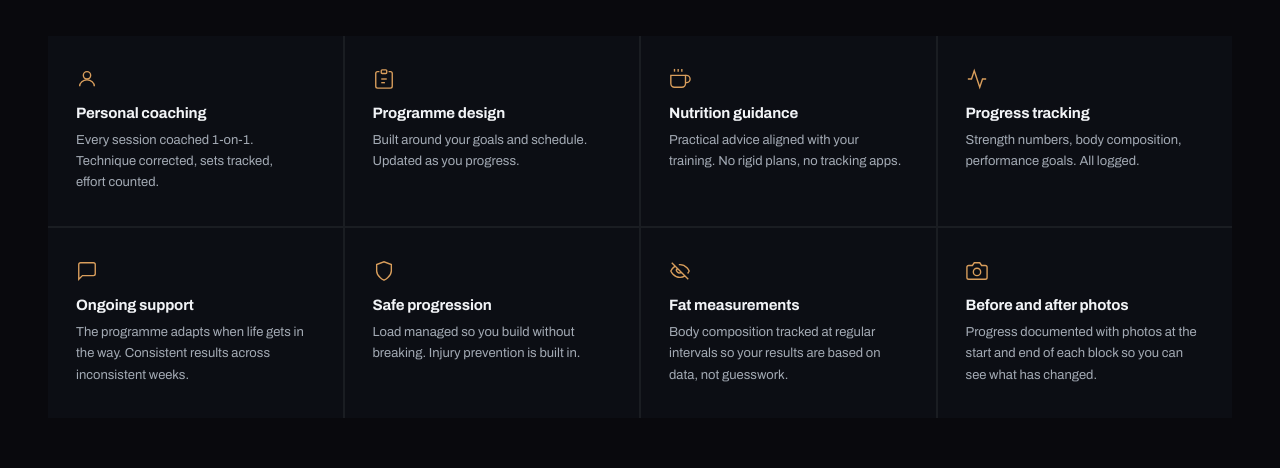
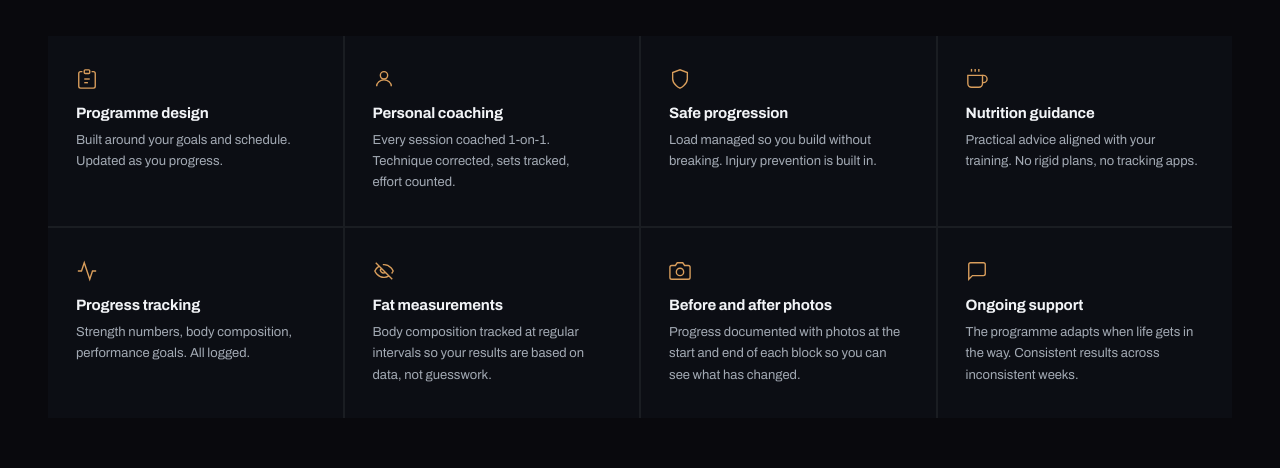
Before and after one commit to GOHSUNJIN/rebuilt, a Next.js app: page /strength in a window 1280 px wide. Shown: the part 860-1328 px from the top of the page. Built offline with nearby package versions, Linux system fonts and the light colour scheme.

Commit message:
Reorder strength page feature grid for logical reading flow

```diff
--- a/app/strength/page.tsx
+++ b/app/strength/page.tsx
@@ -26,14 +26,14 @@ const PRICING: PricingItem[] = [
 ]
 
 const INCLUDED: FeatureItem[] = [
-  { num: '01', title: 'Personal coaching',  desc: 'Every session coached 1-on-1. Technique corrected, sets tracked, effort counted.', icon: <svg viewBox="0 0 24 24" fill="none" stroke="currentColor" strokeWidth="1.5" width="22" height="22"><circle cx="12" cy="8" r="4"/><path d="M4 20c0-4 3.6-7 8-7s8 3 8 7"/></svg> },
-  { num: '02', title: 'Programme design',   desc: 'Built around your goals and schedule. Updated as you progress.', icon: <svg viewBox="0 0 24 24" fill="none" stroke="currentColor" strokeWidth="1.5" width="22" height="22"><rect x="9" y="2" width="6" height="4" rx="1"/><path d="M17 4h2a2 2 0 0 1 2 2v14a2 2 0 0 1-2 2H5a2 2 0 0 1-2-2V6a2 2 0 0 1 2-2h2"/><line x1="9" y1="12" x2="15" y2="12"/><line x1="9" y1="16" x2="13" y2="16"/></svg> },
-  { num: '03', title: 'Nutrition guidance', desc: 'Practical advice aligned with your training. No rigid plans, no tracking apps.', icon: <svg viewBox="0 0 24 24" fill="none" stroke="currentColor" strokeWidth="1.5" width="22" height="22"><path d="M18 8h1a4 4 0 0 1 0 8h-1"/><path d="M2 8h16v9a4 4 0 0 1-4 4H6a4 4 0 0 1-4-4V8z"/><line x1="6" y1="1" x2="6" y2="4"/><line x1="10" y1="1" x2="10" y2="4"/><line x1="14" y1="1" x2="14" y2="4"/></svg> },
-  { num: '04', title: 'Progress tracking',  desc: 'Strength numbers, body composition, performance goals. All logged.', icon: <svg viewBox="0 0 24 24" fill="none" stroke="currentColor" strokeWidth="1.5" width="22" height="22"><polyline points="22 12 18 12 15 21 9 3 6 12 2 12"/></svg> },
-  { num: '05', title: 'Ongoing support',       desc: 'The programme adapts when life gets in the way. Consistent results across inconsistent weeks.', icon: <svg viewBox="0 0 24 24" fill="none" stroke="currentColor" strokeWidth="1.5" width="22" height="22"><path d="M21 15a2 2 0 0 1-2 2H7l-4 4V5a2 2 0 0 1 2-2h14a2 2 0 0 1 2 2z"/></svg> },
-  { num: '06', title: 'Safe progression',      desc: 'Load managed so you build without breaking. Injury prevention is built in.', icon: <svg viewBox="0 0 24 24" fill="none" stroke="currentColor" strokeWidth="1.5" width="22" height="22"><path d="M12 22s8-4 8-10V5l-8-3-8 3v7c0 6 8 10 8 10z"/></svg> },
-  { num: '07', title: 'Fat measurements',      desc: 'Body composition tracked at regular intervals so your results are based on data, not guesswork.', icon: <svg viewBox="0 0 24 24" fill="none" stroke="currentColor" strokeWidth="1.5" width="22" height="22"><path d="M3 3l18 18M9 9a3 3 0 0 0 4.24 4.24M10.73 5.08A10.43 10.43 0 0 1 12 5c7 0 10 7 10 7a13.16 13.16 0 0 1-1.67 2.68"/><path d="M6.61 6.61A13.526 13.526 0 0 0 2 12s3 7 10 7a9.74 9.74 0 0 0 5.39-1.61"/></svg> },
-  { num: '08', title: 'Before and after photos', desc: 'Progress documented with photos at the start and end of each block so you can see what has changed.', icon: <svg viewBox="0 0 24 24" fill="none" stroke="currentColor" strokeWidth="1.5" width="22" height="22"><path d="M23 19a2 2 0 0 1-2 2H3a2 2 0 0 1-2-2V8a2 2 0 0 1 2-2h4l2-3h6l2 3h4a2 2 0 0 1 2 2z"/><circle cx="12" cy="13" r="4"/></svg> },
+  { num: '01', title: 'Programme design',      desc: 'Built around your goals and schedule. Updated as you progress.', icon: <svg viewBox="0 0 24 24" fill="none" stroke="currentColor" strokeWidth="1.5" width="22" height="22"><rect x="9" y="2" width="6" height="4" rx="1"/><path d="M17 4h2a2 2 0 0 1 2 2v14a2 2 0 0 1-2 2H5a2 2 0 0 1-2-2V6a2 2 0 0 1 2-2h2"/><line x1="9" y1="12" x2="15" y2="12"/><line x1="9" y1="16" x2="13" y2="16"/></svg> },
+  { num: '02', title: 'Personal coaching',     desc: 'Every session coached 1-on-1. Technique corrected, sets tracked, effort counted.', icon: <svg viewBox="0 0 24 24" fill="none" stroke="currentColor" strokeWidth="1.5" width="22" height="22"><circle cx="12" cy="8" r="4"/><path d="M4 20c0-4 3.6-7 8-7s8 3 8 7"/></svg> },
+  { num: '03', title: 'Safe progression',      desc: 'Load managed so you build without breaking. Injury prevention is built in.', icon: <svg viewBox="0 0 24 24" fill="none" stroke="currentColor" strokeWidth="1.5" width="22" height="22"><path d="M12 22s8-4 8-10V5l-8-3-8 3v7c0 6 8 10 8 10z"/></svg> },
+  { num: '04', title: 'Nutrition guidance',    desc: 'Practical advice aligned with your training. No rigid plans, no tracking apps.', icon: <svg viewBox="0 0 24 24" fill="none" stroke="currentColor" strokeWidth="1.5" width="22" height="22"><path d="M18 8h1a4 4 0 0 1 0 8h-1"/><path d="M2 8h16v9a4 4 0 0 1-4 4H6a4 4 0 0 1-4-4V8z"/><line x1="6" y1="1" x2="6" y2="4"/><line x1="10" y1="1" x2="10" y2="4"/><line x1="14" y1="1" x2="14" y2="4"/></svg> },
+  { num: '05', title: 'Progress tracking',     desc: 'Strength numbers, body composition, performance goals. All logged.', icon: <svg viewBox="0 0 24 24" fill="none" stroke="currentColor" strokeWidth="1.5" width="22" height="22"><polyline points="22 12 18 12 15 21 9 3 6 12 2 12"/></svg> },
+  { num: '06', title: 'Fat measurements',      desc: 'Body composition tracked at regular intervals so your results are based on data, not guesswork.', icon: <svg viewBox="0 0 24 24" fill="none" stroke="currentColor" strokeWidth="1.5" width="22" height="22"><path d="M3 3l18 18M9 9a3 3 0 0 0 4.24 4.24M10.73 5.08A10.43 10.43 0 0 1 12 5c7 0 10 7 10 7a13.16 13.16 0 0 1-1.67 2.68"/><path d="M6.61 6.61A13.526 13.526 0 0 0 2 12s3 7 10 7a9.74 9.74 0 0 0 5.39-1.61"/></svg> },
+  { num: '07', title: 'Before and after photos', desc: 'Progress documented with photos at the start and end of each block so you can see what has changed.', icon: <svg viewBox="0 0 24 24" fill="none" stroke="currentColor" strokeWidth="1.5" width="22" height="22"><path d="M23 19a2 2 0 0 1-2 2H3a2 2 0 0 1-2-2V8a2 2 0 0 1 2-2h4l2-3h6l2 3h4a2 2 0 0 1 2 2z"/><circle cx="12" cy="13" r="4"/></svg> },
+  { num: '08', title: 'Ongoing support',       desc: 'The programme adapts when life gets in the way. Consistent results across inconsistent weeks.', icon: <svg viewBox="0 0 24 24" fill="none" stroke="currentColor" strokeWidth="1.5" width="22" height="22"><path d="M21 15a2 2 0 0 1-2 2H7l-4 4V5a2 2 0 0 1 2-2h14a2 2 0 0 1 2 2z"/></svg> },
 ]
 
 const CROSSLINKS: CrosslinkItem[] = [
```
